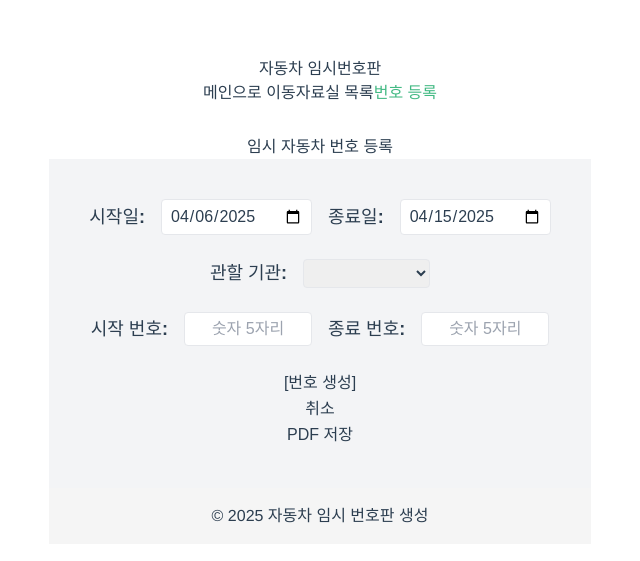
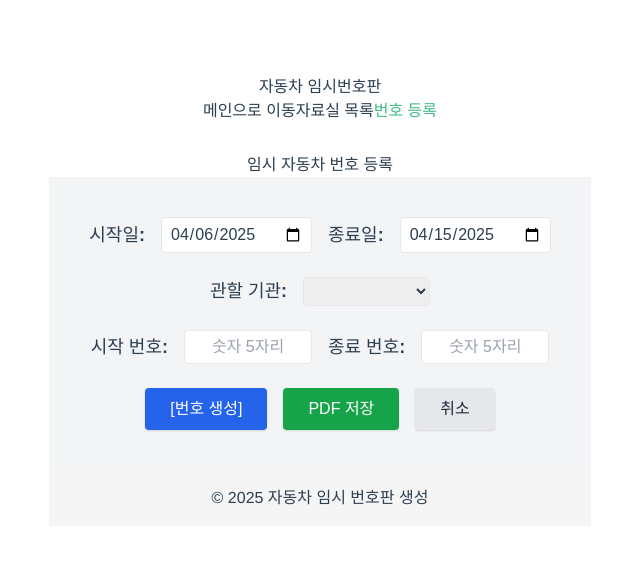
Before and after one commit to parkyoungmean/make-car-numbers, a Vue app: page /numberinsert in a window 1280 px wide. Shown: the part 115-676 px from the top of the page, without its empty margins (320-960 px from the left). Built offline with nearby package versions, Linux system fonts and the light colour scheme.

Commit message:
1-5 style: update button styles in NumberInsert component

```diff
--- a/src/views/NumberInsert.vue
+++ b/src/views/NumberInsert.vue
@@ -54,17 +54,17 @@
           />
         </div>
 
-        <div class="field is-grouped">
+        <div class="field is-grouped flex space-x-4">
           <div class="control">
-            <button class="button is-link">[번호 생성]</button>
+            <button class="button px-6 py-2 bg-blue-600 text-white rounded shadow hover:bg-blue-700 transition">[번호 생성]</button>
           </div>
           <div class="control">
-            <button type="button" class="button" @click="goToMain">취소</button>
+            <button class="button px-6 py-2 bg-green-600 text-white rounded shadow hover:bg-green-700 transition" @click="exportToPDF">
+              PDF 저장
+            </button>
           </div>
           <div class="control">
-            <button class="button is-success" @click="exportToPDF">
-              PDF 저장
-            </button>
+            <button type="button" class="button px-6 py-2 bg-gray-200 text-gray-800 rounded shadow hover:bg-gray-400 transition" @click="goToMain">취소</button>
           </div>
         </div>
 
```
